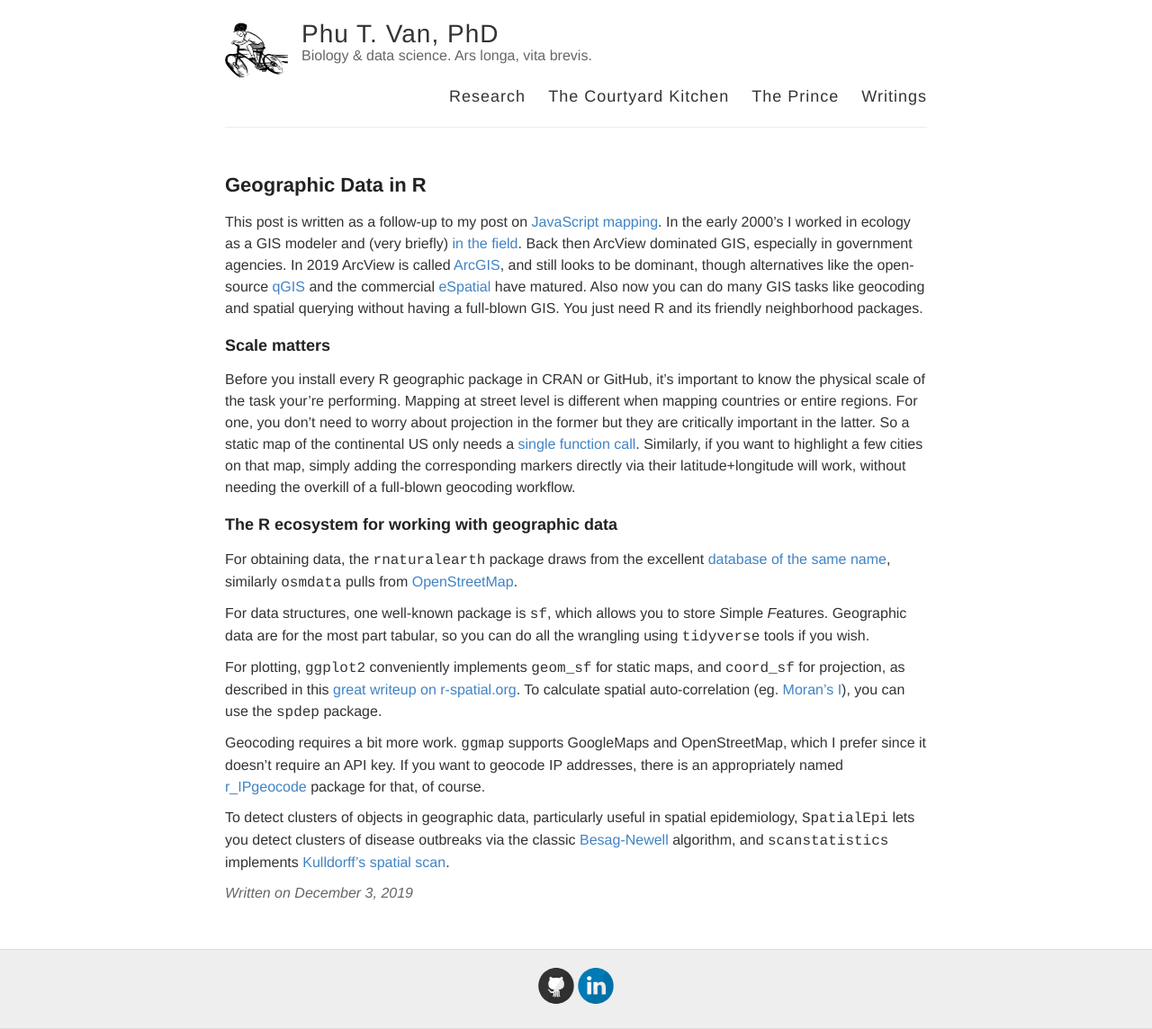
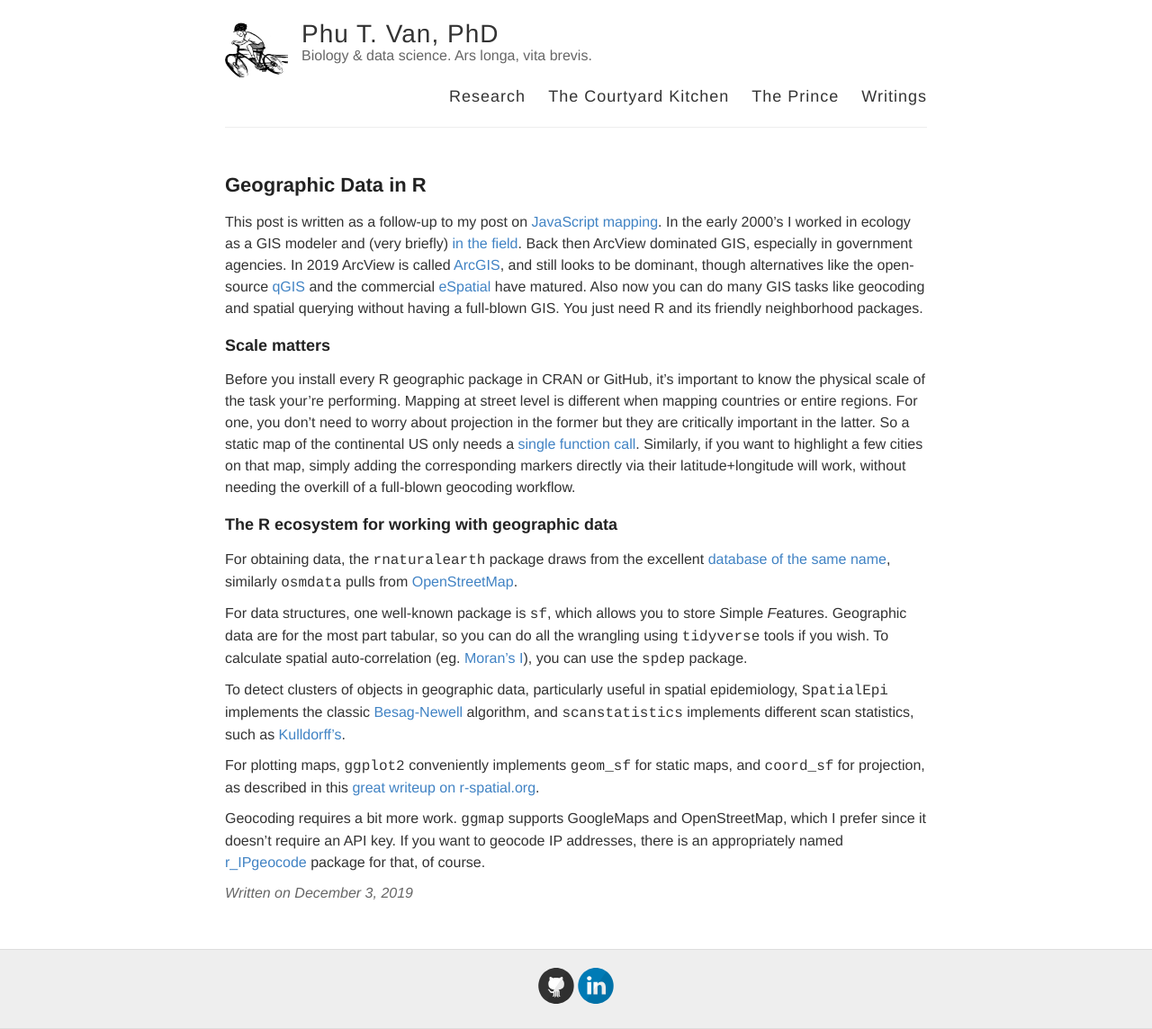
Before and after one commit to ptvan/ptvan.github.io, a Jekyll site: the page built from _posts/2019-12-03-geographic-data-in-R.md, in a window 1280 px wide. Shown: the whole page at 90% size. Built offline with Jekyll 4.4.1, drawn with Linux system fonts in a browser that asks for light colours.

Commit message:
updated geographic data in R blogpost

```diff
--- a/_posts/2019-12-03-geographic-data-in-R.md
+++ b/_posts/2019-12-03-geographic-data-in-R.md
@@ -13,10 +13,10 @@
 
 For obtaining data, the `rnaturalearth` package draws from the excellent [database of the same name](http://www.naturalearthdata.com/), similarly `osmdata` pulls from [OpenStreetMap](https://www.openstreetmap.org).
 
-For data structures, one well-known package is `sf`, which allows you to store *S*imple *F*eatures. Geographic data are for the most part tabular, so you can do all the wrangling using `tidyverse` tools if you wish.
+For data structures, one well-known package is `sf`, which allows you to store *S*imple *F*eatures. Geographic data are for the most part tabular, so you can do all the wrangling using `tidyverse` tools if you wish. To calculate spatial auto-correlation (eg. [Moran's I](https://en.wikipedia.org/wiki/Moran%27s_I)), you can use the `spdep` package.
 
-For plotting, `ggplot2` conveniently implements `geom_sf` for static maps, and `coord_sf` for projection, as described in this [great writeup on r-spatial.org](https://www.r-spatial.org/r/2018/10/25/ggplot2-sf.html). To calculate spatial auto-correlation (eg. [Moran's I](https://en.wikipedia.org/wiki/Moran%27s_I)), you can use the `spdep` package.
+To detect clusters of objects in geographic data, particularly useful in spatial epidemiology, `SpatialEpi` implements the classic [Besag-Newell](https://www.jstor.org/stable/2982708) algorithm, and `scanstatistics` implements different scan statistics, such as [Kulldorff's](https://www.tandfonline.com/doi/abs/10.1080/03610929708831995).
+
+For plotting maps, `ggplot2` conveniently implements `geom_sf` for static maps, and `coord_sf` for projection, as described in this [great writeup on r-spatial.org](https://www.r-spatial.org/r/2018/10/25/ggplot2-sf.html).
 
 Geocoding requires a bit more work. `ggmap` supports GoogleMaps and OpenStreetMap, which I prefer since it doesn't require an API key. If you want to geocode IP addresses, there is an appropriately named [r_IPgeocode](https://github.com/cengel/r_IPgeocode) package for that, of course.
-
-To detect clusters of objects in geographic data, particularly useful in spatial epidemiology, `SpatialEpi` lets you detect clusters of disease outbreaks via the classic [Besag-Newell](https://www.jstor.org/stable/2982708) algorithm, and `scanstatistics` implements [Kulldorff's spatial scan](https://www.tandfonline.com/doi/abs/10.1080/03610929708831995).
```
